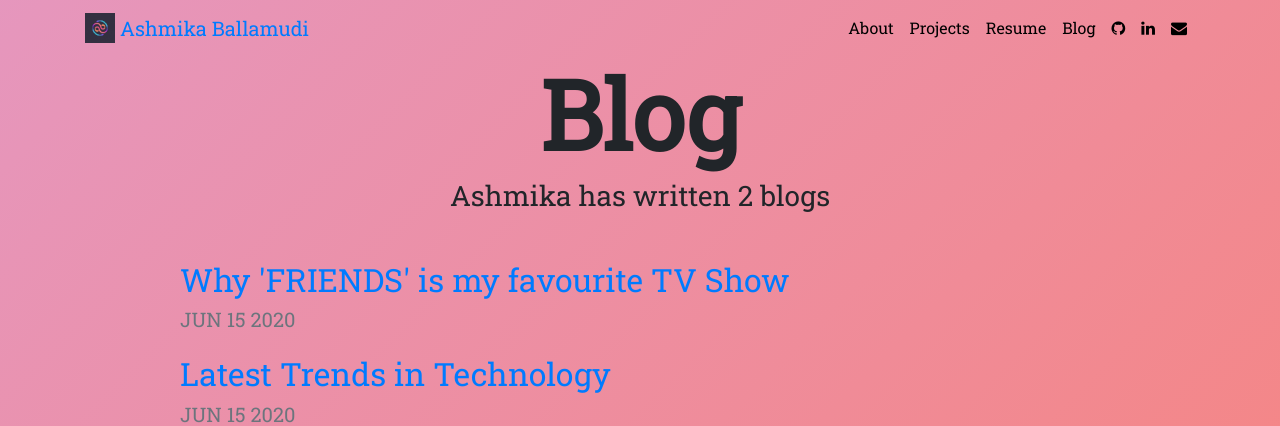
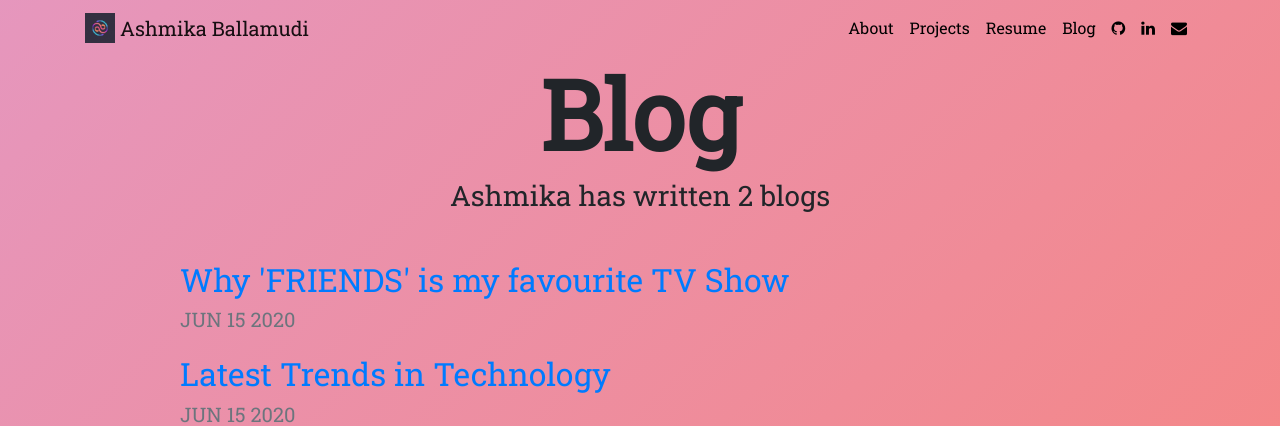
Before and after one commit to ashmika-26/django3-personal-portfolio, a Django app: page /blog/ in a window 1280 px wide. Shown: the top 426 px of the page. Run offline with Django 3.2, Linux system fonts and the light colour scheme; data comes from the database, SQL or seed files in the repository; some libraries are stand-ins or nearby versions.

Commit message:
navchangs

```diff
--- a/portfolio/templates/portfolio/base.html
+++ b/portfolio/templates/portfolio/base.html
@@ -23,7 +23,7 @@
 
 <body>
 
-  <nav id="topNav" class="navbar navbar-expand-md ">
+  <nav id="topNav" class="navbar navbar-expand-md navbar-light">
     <div class="container">
       <a class="navbar-brand" href="{% url 'home' %}">
         <img src="{% static "portfolio/logo.png" %}" width="30" height="30" class="d-inline-block align-top" alt="Ashmika's Logo">
```
